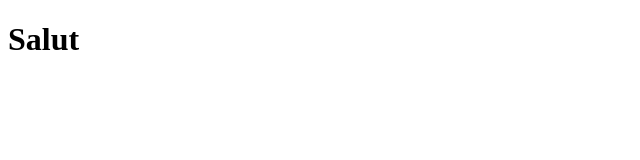
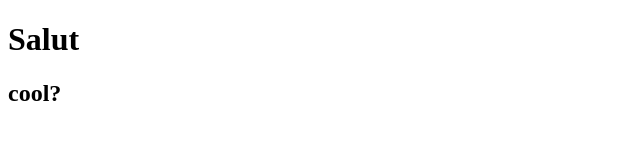
Before and after one commit to GuimardA/git, a plain HTML site: page index.html in a window 1280 px wide. Shown: the full height of the page, 0-640 px from the left. Drawn offline with Linux system fonts and the light colour scheme.

Commit message:
2emesave

```diff
--- a/index.html
+++ b/index.html
@@ -8,6 +8,6 @@
 </head>
 <body>
     <h1>Salut</h1>
-
+    <h2>cool?</h2>
 </body>
 </html>
```
